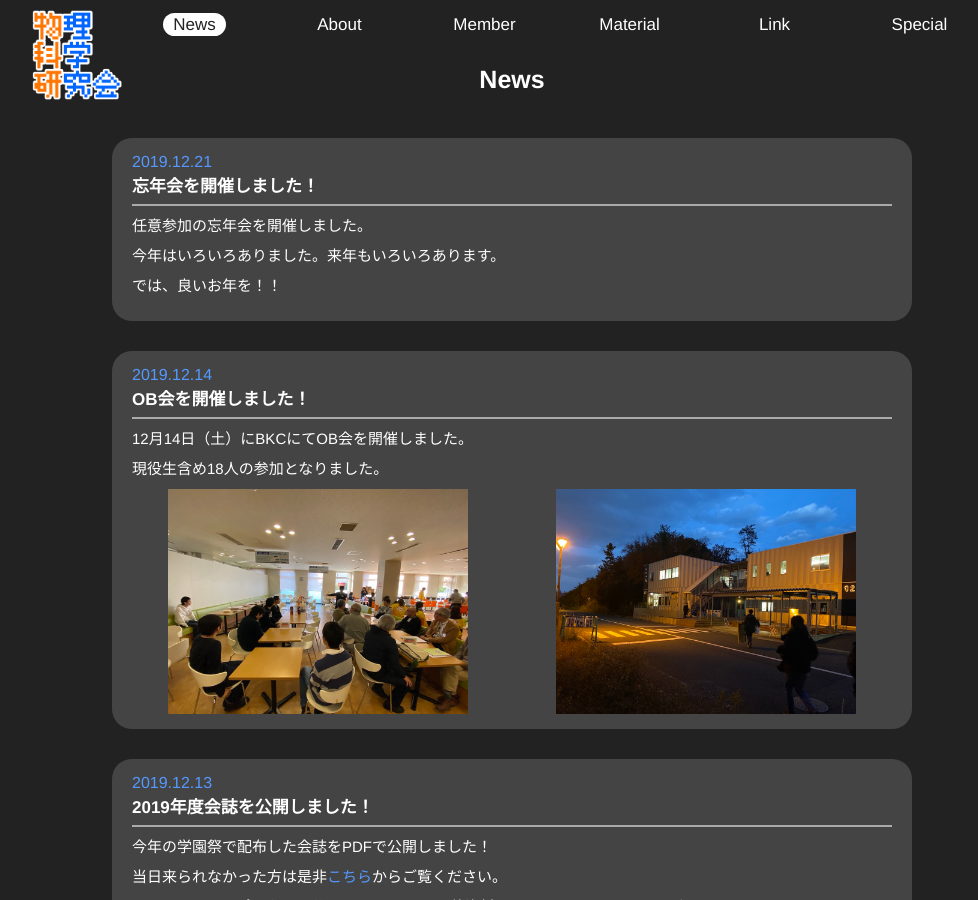
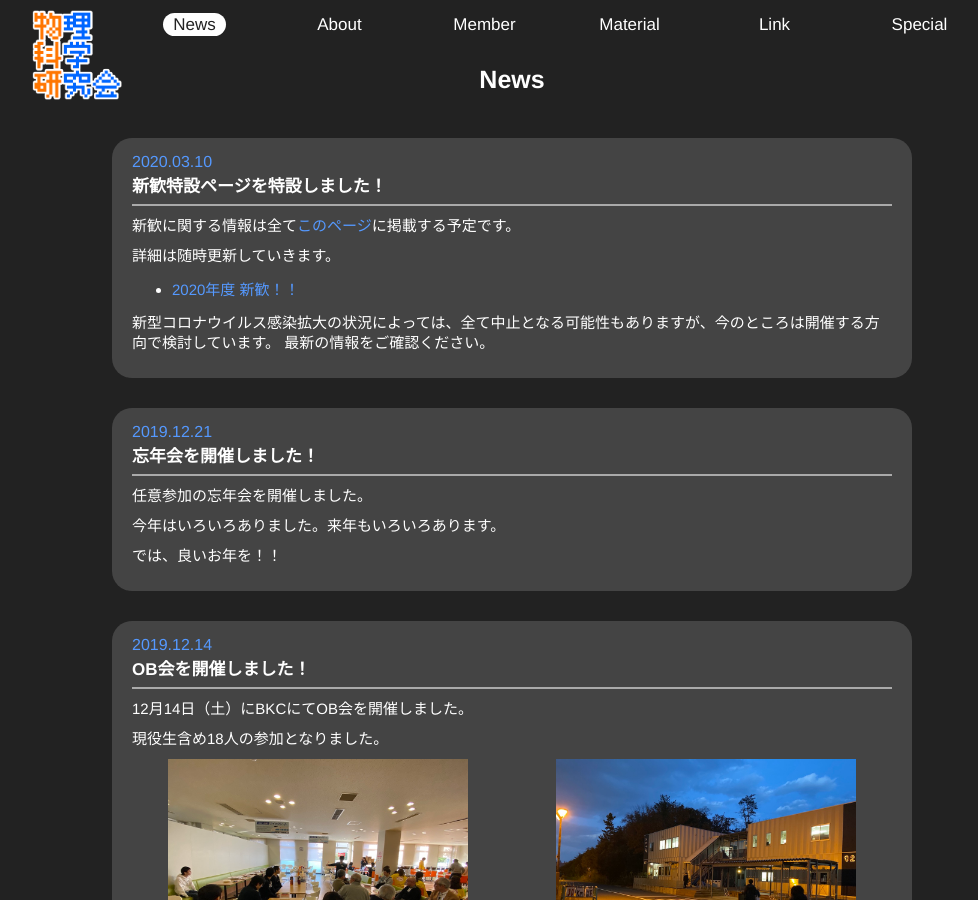
Before and after one commit to vuccaken/vuccaken.github.io, a Jekyll site: the page built from _pages/news.html, in a window 1280 px wide and 900 px high. Shown: the whole window, without its empty margins (128-1106 px from the left). Built offline with Jekyll 4.4.1, drawn with Linux system fonts in a browser that asks for light colours; comment, search, counter and statistics services are not loaded.

Commit message:
新歓特設ページを特設しました！

```diff
--- /dev/null
+++ b/_pages/events/sin2020.md
@@ -0,0 +1,48 @@
+---
+subtitle: 2020年度
+title: 新歓特設ページ
+toc: false
+layout: "pages"
+---
+
+## 親愛なる新入生へ
+### 挨拶
+新入生の皆さん、入学おめでとうございます。
+
+我々はBKCに拠点を構える「物理科学研究会」という学友会学術部『公認』団体であります。
+
+我が団体に興味がある方は、是非とも下記新歓イベントへと足をお運びください。
+
+### 新歓イベントについて
+我が団体の新歓イベントの情報をこのページにまとめています。
+
+情報は随時更新しますので、まめにチェックよろぴこです。
+最新情報はTwitterの方もご確認ください。
+
+
+## 新歓イベントの時空点
+詳細はほぼ未定。コロナウイルスの状況を鑑みます。（3月上旬更新）
+
+### 新歓ブース
+日程：
+
+場所：
+
+内容：新入生の質疑に対し、我々が応答します。
+
+### 新入生説明会
+日程：4月
+
+場所：
+
+内容：説明会という名のセミナー
+
+### 新入生歓迎会
+日程：
+
+場所：
+
+内容：お食事会
+
+## その他
+他に何かわからないことがあれば、↓下↓ のフッターに書いてあるメールアドレスやTwitter垢にお気軽にお申し付けください！　3営業日以内に対応いたします！！
--- a/_pages/special.md
+++ b/_pages/special.md
@@ -24,6 +24,7 @@ chirashi2019:
 
 新歓イベント情報が書いてあります。見てね。
 
+- [2020年度 新歓！！]({{ site.baseurl }}/pages/events/sin2020.html)
 - [2019年度 新歓！！]({{page.rp2017xy}}/shinkan2019.html){:target="_blank"}
 - [2018年度 新歓！！]({{page.rp2017xy}}/shinkan2018.html){:target="_blank"}
 
--- /dev/null
+++ b/_posts/2020-03-10-shinkan.md
@@ -0,0 +1,12 @@
+---
+title: 新歓特設ページを特設しました！
+---
+
+新歓に関する情報は全て[このページ]({{ site.baseurl }}/pages/events/sin2020.html)に掲載する予定です。
+
+詳細は随時更新していきます。
+
+- [2020年度 新歓！！]({{ site.baseurl }}/pages/events/sin2020.html)
+
+新型コロナウイルス感染拡大の状況によっては、全て中止となる可能性もありますが、今のところは開催する方向で検討しています。
+最新の情報をご確認ください。
```
